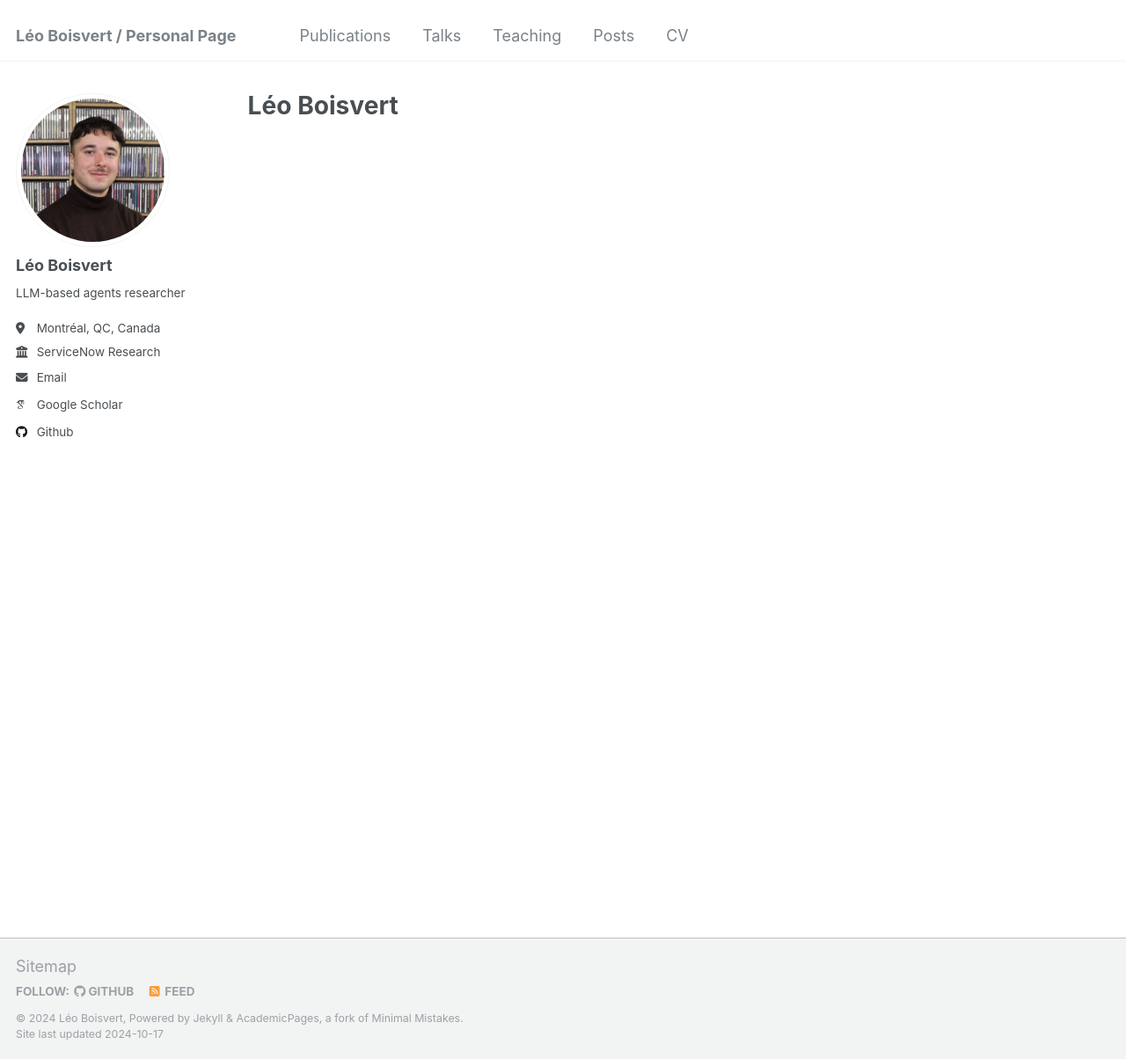
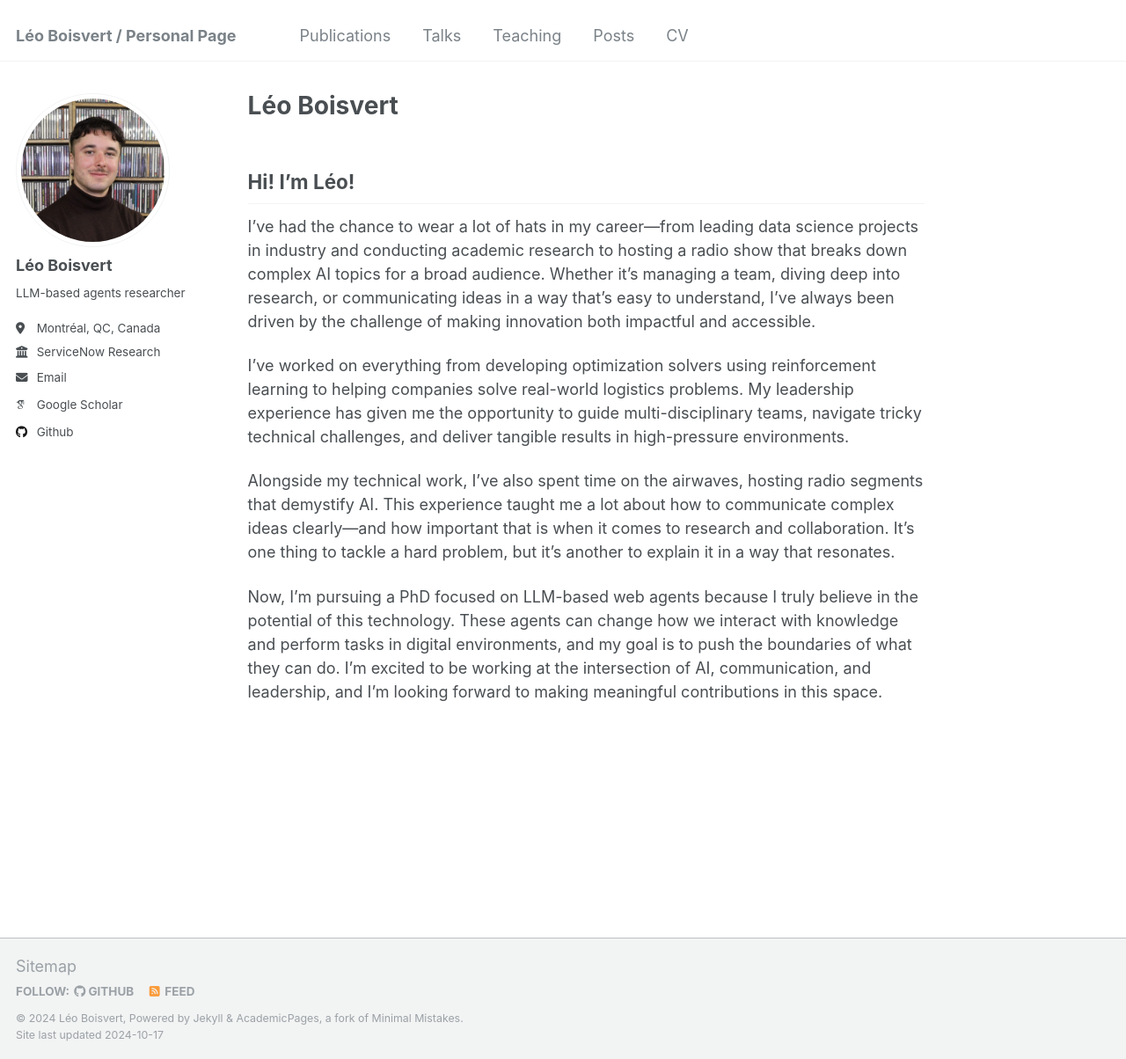
Before and after one commit to jardinetsouffleton/jardinetsouffleton.github.io, a Jekyll site: the page built from _pages/about.md, in a window 1280 px wide and 1204 px high. Shown: the whole window at 88% size. Built offline with Jekyll 4.4.1, drawn with Linux system fonts in a browser that asks for light colours; some web fonts are replaced.

Commit message:
added about section

```diff
--- a/_pages/about.md
+++ b/_pages/about.md
@@ -6,3 +6,11 @@ redirect_from:
   - /about/
   - /about.html
 ---
+## Hi! I’m Léo!
+I’ve had the chance to wear a lot of hats in my career—from leading data science projects in industry and conducting academic research to hosting a radio show that breaks down complex AI topics for a broad audience. Whether it’s managing a team, diving deep into research, or communicating ideas in a way that’s easy to understand, I’ve always been driven by the challenge of making innovation both impactful and accessible.
+
+I’ve worked on everything from developing optimization solvers using reinforcement learning to helping companies solve real-world logistics problems. My leadership experience has given me the opportunity to guide multi-disciplinary teams, navigate tricky technical challenges, and deliver tangible results in high-pressure environments.
+
+Alongside my technical work, I’ve also spent time on the airwaves, hosting radio segments that demystify AI. This experience taught me a lot about how to communicate complex ideas clearly—and how important that is when it comes to research and collaboration. It’s one thing to tackle a hard problem, but it’s another to explain it in a way that resonates.
+
+Now, I’m pursuing a PhD focused on LLM-based web agents because I truly believe in the potential of this technology. These agents can change how we interact with knowledge and perform tasks in digital environments, and my goal is to push the boundaries of what they can do. I’m excited to be working at the intersection of AI, communication, and leadership, and I’m looking forward to making meaningful contributions in this space.
```
